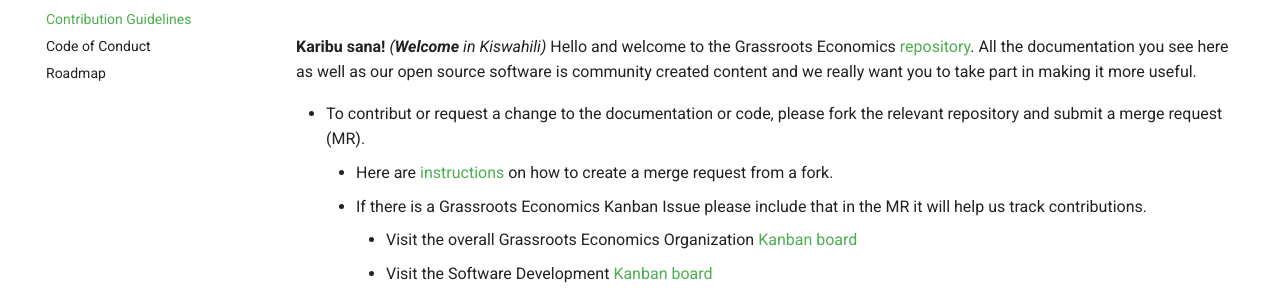
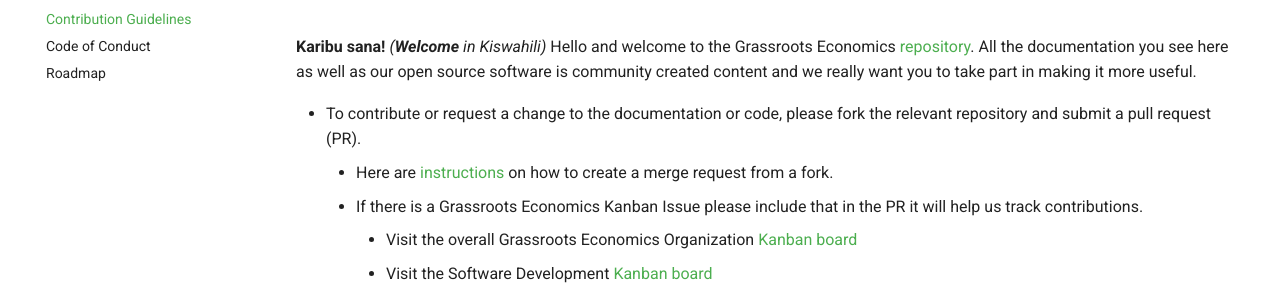
Before and after one commit to grassrootseconomics/docs.grassecon.org, an MkDocs documentation site: the page built from docs/community/contrib.md, in a window 1280 px wide. Shown: the part 194-499 px from the top of the page. Built offline with MkDocs 1.6.1 and Material for MkDocs 9.7.7, drawn with Linux system fonts in a browser that asks for light colours; comment, search, counter and statistics services are not loaded.

Commit message:
Update docs/community/contrib.md

```diff
--- a/docs/community/contrib.md
+++ b/docs/community/contrib.md
@@ -1,10 +1,10 @@
 # Contribution Guidelines
 
-**Karibu sana!** *(**Welcome** in Kiswahili)* Hello and welcome to the Grassroots Economics [repository](https://gitlab.com/grassrootseconomics). All the documentation you see here as well as our open source software is community created content and we really want you to take part in making it more useful.
+**Karibu sana!** *(**Welcome** in Kiswahili)* Hello and welcome to the Grassroots Economics [repository](https://github.com/grassrootseconomics). All the documentation you see here as well as our open source software is community created content and we really want you to take part in making it more useful.
 
-* To contribut or request a change to the documentation or code, please fork the relevant repository and submit a merge request (MR).
-    * Here are [instructions](https://docs.gitlab.com/ee/user/project/merge_requests/creating_merge_requests.html#when-you-work-in-a-fork) on how to create a merge request from a fork.
-    * If there is a Grassroots Economics Kanban Issue please include that in the MR it will help us track contributions.
+* To contribute or request a change to the documentation or code, please fork the relevant repository and submit a pull request (PR).
+    * Here are [instructions](https://docs.github.com/en/pull-requests/collaborating-with-pull-requests/proposing-changes-to-your-work-with-pull-requests/creating-a-pull-request) on how to create a merge request from a fork.
+    * If there is a Grassroots Economics Kanban Issue please include that in the PR it will help us track contributions.
         * Visit the overall Grassroots Economics Organization [Kanban board](https://gitlab.com/groups/grassrootseconomics/-/boards)
         * Visit the Software Development [Kanban board](https://gitlab.com/grassrootseconomics/cic-internal-integration/-/boards/2419764)
 * Ask a question in our community chat on [Discord](https://discord.gg/VuAsaHue)
```
